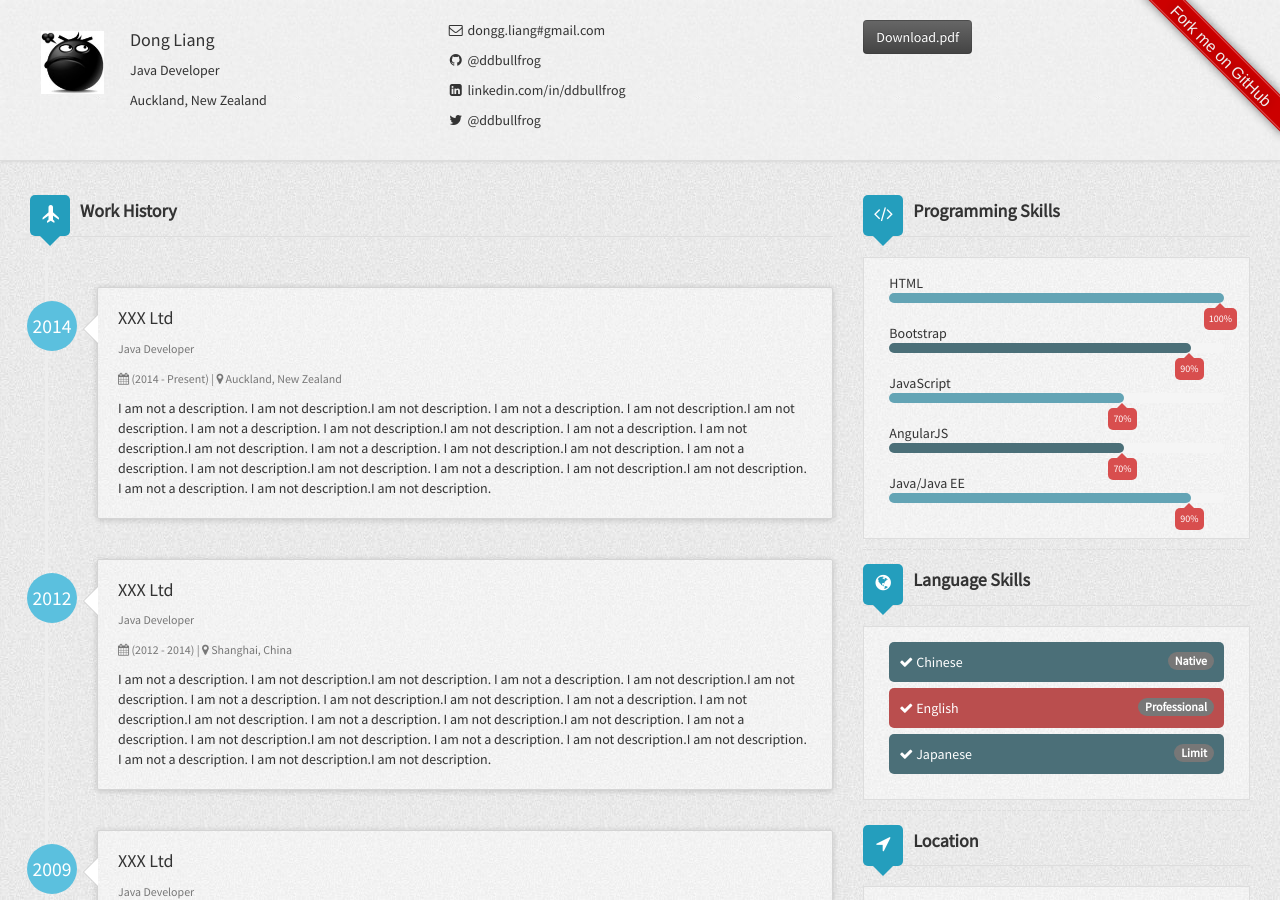
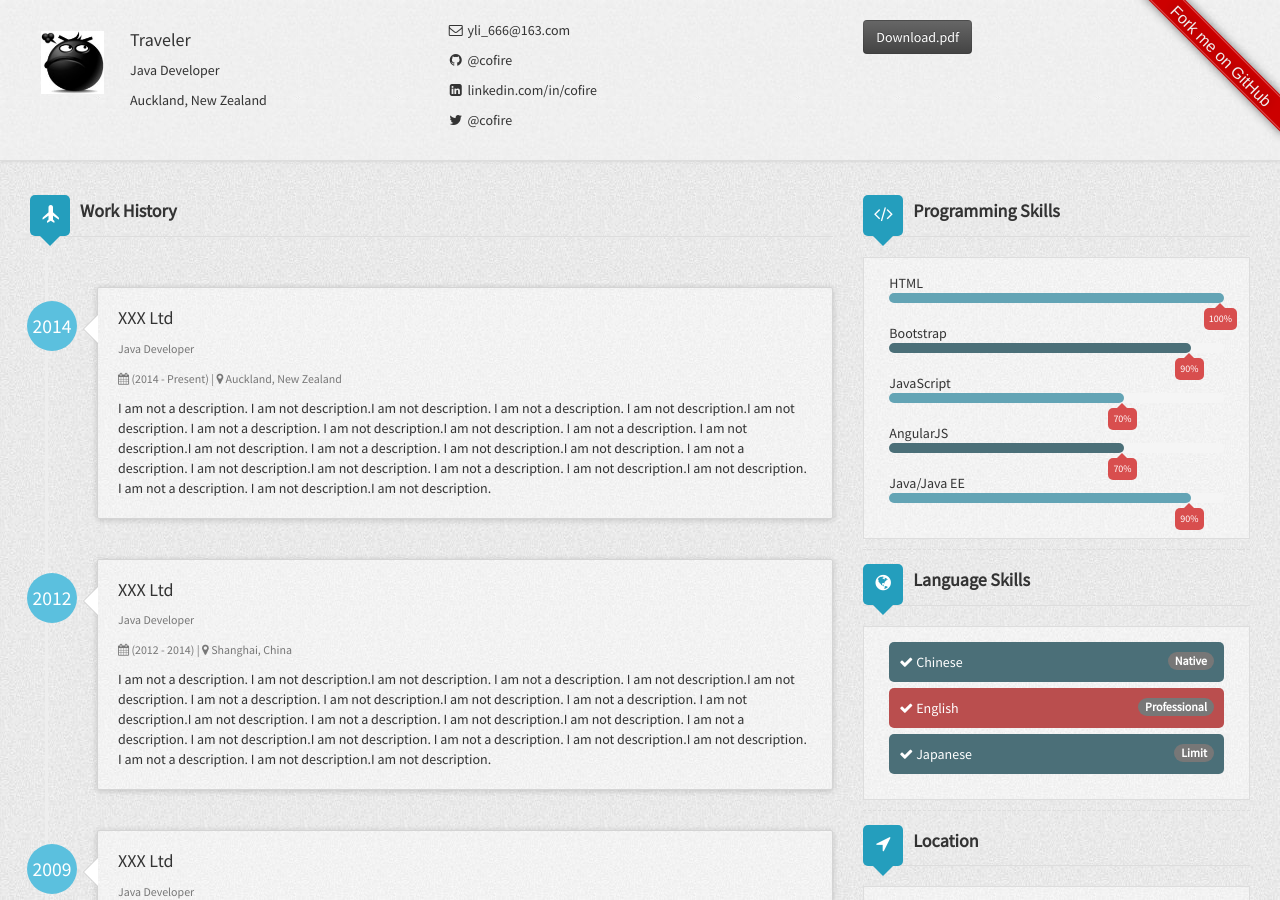
Before and after one commit to cofire2/cofire2.github.io, a Jekyll site: the page built from index.html, in a window 1280 px wide and 900 px high. Built offline with Jekyll 4.4.1, drawn with Linux system fonts in a browser that asks for light colours; nearby versions of some CDN libraries; some of the changed text lies outside the part shown; grey boxes are pictures that could not be loaded.

Commit message:
Update _config.yml

```diff
--- a/_config.yml
+++ b/_config.yml
@@ -1,6 +1,6 @@
 # Site settings
-title: Dong Liang's CV
-description: ddbullfrog's CV
+title: Traveler's Resume
+description: Traveler's CV
 favicon: /assets/img/avatar.JPG
 baseurl: https://cofire2.github.io/
 url: https://cofire2.github.io/
@@ -14,16 +14,16 @@ exclude: [vendor]
 
 # Author settings
 author:
-  name: Dong Liang
+  name: Traveler
   title: Java Developer
   address: Auckland, New Zealand
-  email: dongg.liang#gmail.com
-  link: http://ddbullfrog.com
+  email: yli_666@163.com
+  link: http://cofire.github.io
   weibo:
-  github: ddbullfrog
-  linkedin: ddbullfrog
-  twitter: ddbullfrog
-  gavatar: /resumecard/assets/img/avatar.JPG
+  github: cofire
+  linkedin: cofire
+  twitter: cofire
+  gavatar: /assets/img/avatar.JPG
   stackoverflow:
 #  stackoverflow: 4582127
   workHistory:
```
